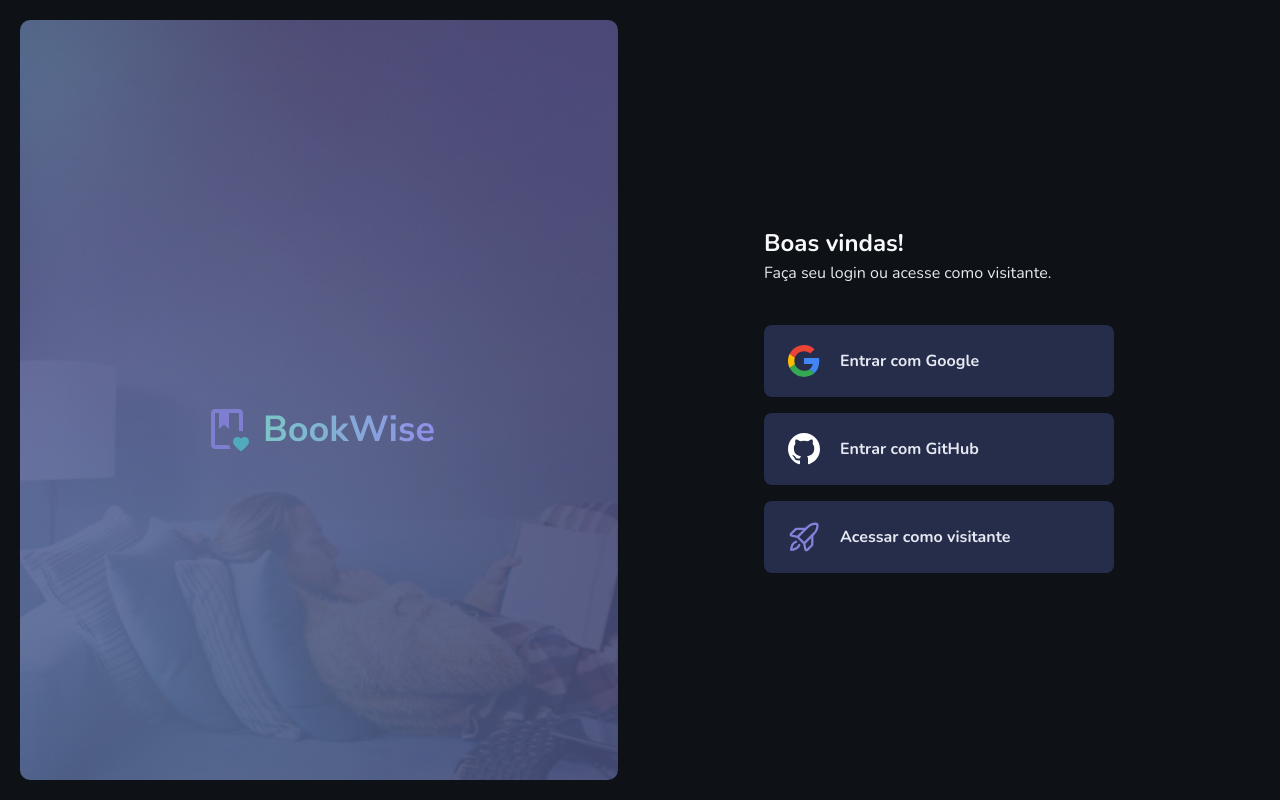
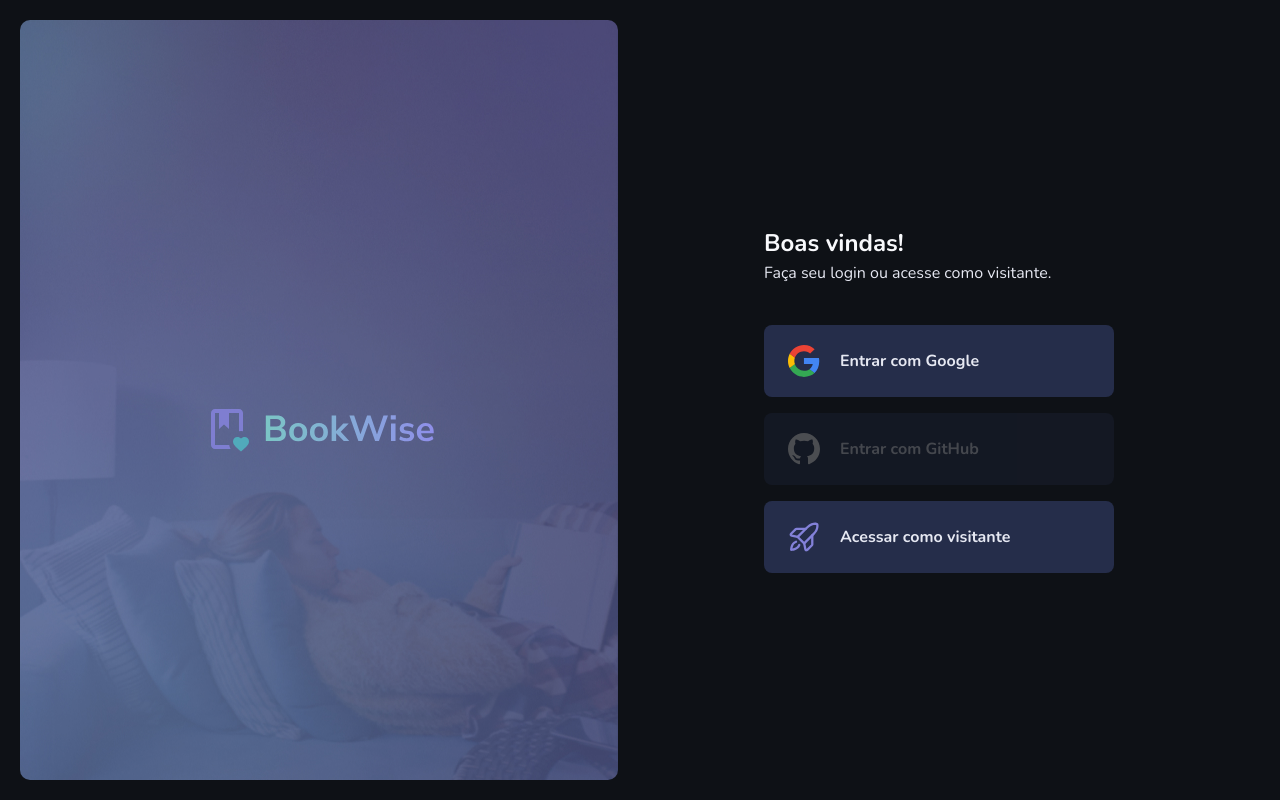
Before and after one commit to marcusdavanco/bookwise, a Next.js app: page /login in a window 1280 px wide. Built offline with nearby package versions, Linux system fonts and the light colour scheme; no server answers; what tailwindcss-animated would draw is missing.

Commit message:
feat: disabled github provider

```diff
--- a/src/app/login/page.tsx
+++ b/src/app/login/page.tsx
@@ -40,7 +40,11 @@
         </header>
         <div className="flex flex-col gap-4">
           <SignInButton imageUrl={googleIcon.src} providerName="google" />
-          <SignInButton imageUrl={githubIcon.src} providerName="github" />
+          <SignInButton
+            imageUrl={githubIcon.src}
+            providerName="github"
+            disabled
+          />
           <Link
             href="/home"
             className="flex justify-start items-center bg-gray-600 hover:bg-gray-500 px-6 py-5 rounded-[8px] text-gray-200 font-bold transition-all duration-300 ease-out hover:ease-in"
--- a/src/components/login-dialog.tsx
+++ b/src/components/login-dialog.tsx
@@ -21,7 +21,11 @@
         </header>
         <div className="flex flex-col gap-4 min-w-[372px]">
           <SignInButton imageUrl={googleIcon.src} providerName="google" />
-          <SignInButton imageUrl={githubIcon.src} providerName="github" />
+          <SignInButton
+            imageUrl={githubIcon.src}
+            providerName="github"
+            disabled
+          />
         </div>
       </Dialog.Content>
     </Dialog.Portal>
--- a/src/components/signin-button.tsx
+++ b/src/components/signin-button.tsx
@@ -2,13 +2,19 @@
 
 import { signIn } from 'next-auth/react'
 import Image from 'next/image'
+import { HTMLAttributes } from 'react'
 
 interface SignInButtonProps {
   imageUrl: string
   providerName: string
+  disabled?: boolean
 }
 
-export function SignInButton({ imageUrl, providerName }: SignInButtonProps) {
+export function SignInButton({
+  imageUrl,
+  providerName,
+  disabled = false,
+}: SignInButtonProps) {
   async function handleRegister() {
     signIn(providerName)
   }
@@ -16,7 +22,8 @@
   return (
     <button
       onClick={handleRegister}
-      className="flex flex-1 justify-start items-center bg-gray-600 hover:bg-gray-500 px-6 py-5 rounded-[8px] text-gray-200 font-bold transition-all duration-300 ease-out hover:ease-in"
+      className="flex flex-1 justify-start items-center bg-gray-600 hover:bg-gray-500 px-6 py-5 rounded-[8px] text-gray-200 font-bold transition-all duration-300 ease-out hover:ease-in disabled:opacity-25 disabled:hover:bg-gray-600"
+      disabled={disabled}
     >
       <Image height="32" width="32" alt="" src={imageUrl} className="mr-5" />
       Entrar com {providerName === 'google' ? 'Google' : 'GitHub'}
```
